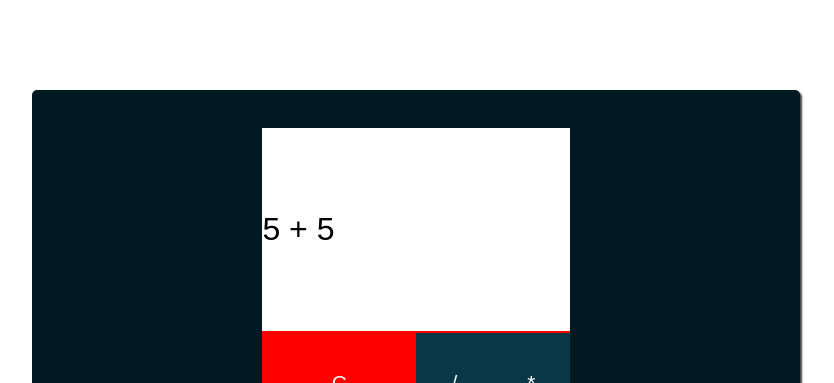
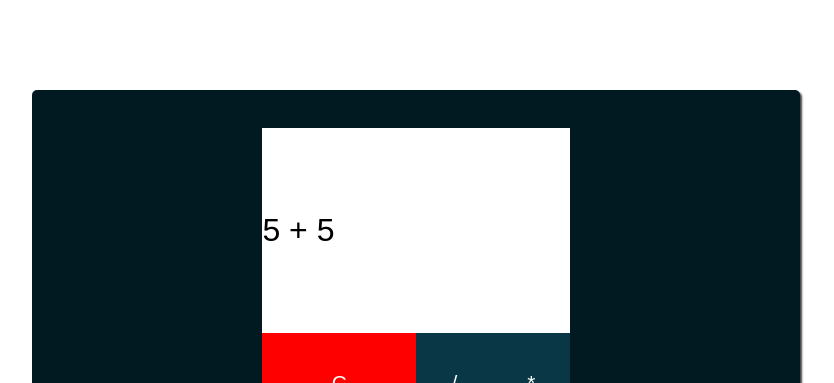
Before and after one commit to Eugene-Eyram-Ahiavey/Calculator, a plain HTML site: page index.html in a window 1280 px wide. Shown: the top 383 px of the page, without its empty margins (224-1058 px from the left). Drawn offline with Linux system fonts and the light colour scheme.

Commit message:
a css tweak

```diff
--- a/style.css
+++ b/style.css
@@ -29,7 +29,7 @@ border-radius: 5px;
 
 .screen{
 height: 30%;
-border-bottom: 2px solid red;
+/* border-bottom: 2px solid red; */
 background-color: #fff;
 display: flex;
 justify-content: start;
```
